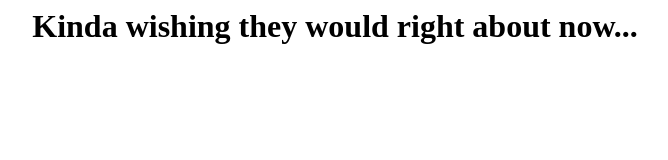
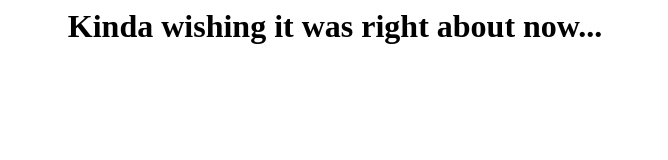
Before and after one commit to garzo/isthepolthreadlocked, a plain HTML site: page index.html in a window 1280 px wide. Shown: the whole page, without its empty margins (305-973 px from the left). Drawn offline with Linux system fonts and the light colour scheme.

Commit message:
102717-b

```diff
--- a/index.html
+++ b/index.html
@@ -1,4 +1,4 @@
 <html>
-  <body><div style="margin: 0 auto" align="center"><h1>Kinda wishing they would right about now...</h1>
+  <body><div style="margin: 0 auto" align="center"><h1>Kinda wishing it was right about now...</h1>
     </body>
 </html>
```
